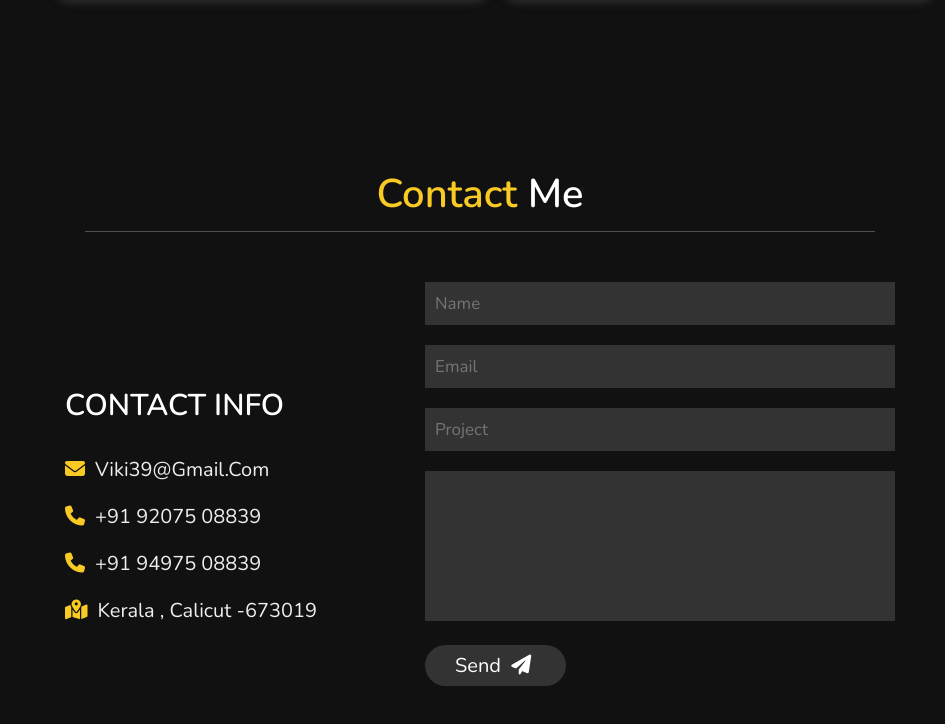
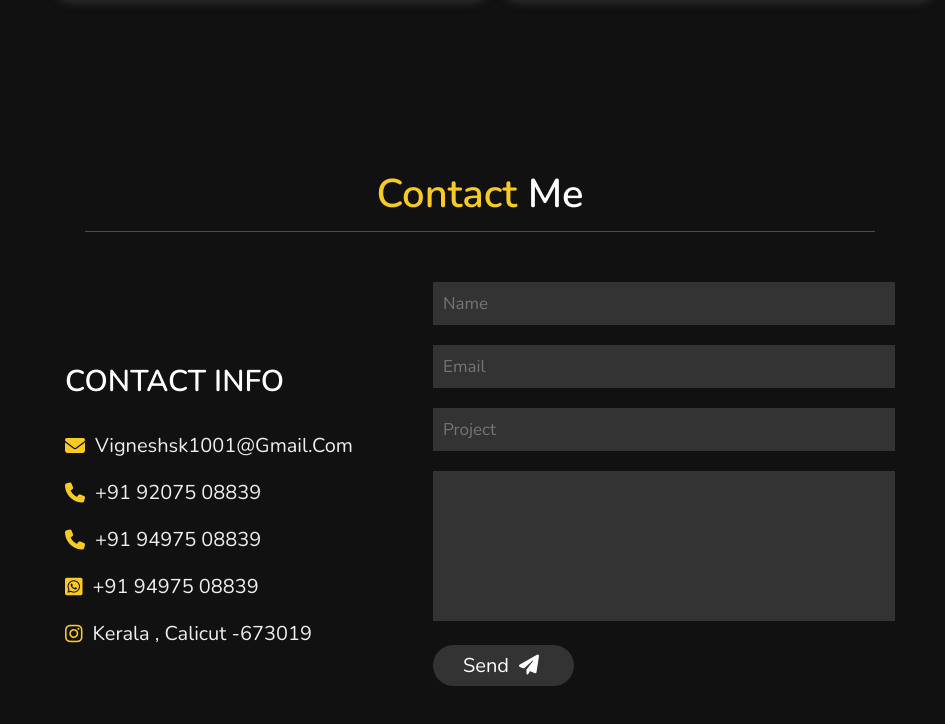
Before and after one commit to arunnarangali/vikiPortfolio, a plain HTML site: page index.html in a window 1280 px wide. Shown: the part 3157-3881 px from the top of the page, without its empty margins (335-1280 px from the left). Drawn offline with nearby package versions, Linux system fonts and the light colour scheme.

Commit message:
email added some changes

```diff
--- a/index.html
+++ b/index.html
@@ -104,7 +104,7 @@
         <div class="box">
             <i class="fas fa-graduation-cap"></i>
             <span>2022</span>
-            <h3>Network Engineering</h3>
+            <h3>Ccnp security training</h3>
             <p>from JDT Islamic college of A & S.Calicut University,banglr.</p>
         </div>
         <div class="box">
@@ -197,14 +197,15 @@
                 <h3 class="title">contact info</h3>
 
                 <div class="info1">
-                    <h3><i class="fas fa-envelope"></i>viki39@gmail.com</h3>
+                    <h3><i class="fas fa-envelope"></i>Vigneshsk1001@gmail.com</h3>
                     <h3><i class="fas fa-phone"></i>+91 92075 08839</h3>
                     <h3><i class="fas fa-phone"></i>+91 94975 08839</h3>
-                    <h3><i class="fas fa-map-marked-alt"></i>kerala , calicut -673019</h3>
+                    <h3><i class="fa-brands fa-square-whatsapp"></i>+91 94975 08839</h3>
+                    <h3><i class="fa-brands fa-instagram"></i>kerala , calicut -673019</h3>
                 </div>
 
             </div>
-            <form id="form" action="mailto:mail@mail.com" method="post">
+            <form id="form" action="mailto:Vigneshsk1001@gmail.com" method="post">
 
 
                 <input type="text" placeholder="name" name="Name" class="box" id="name">
```
